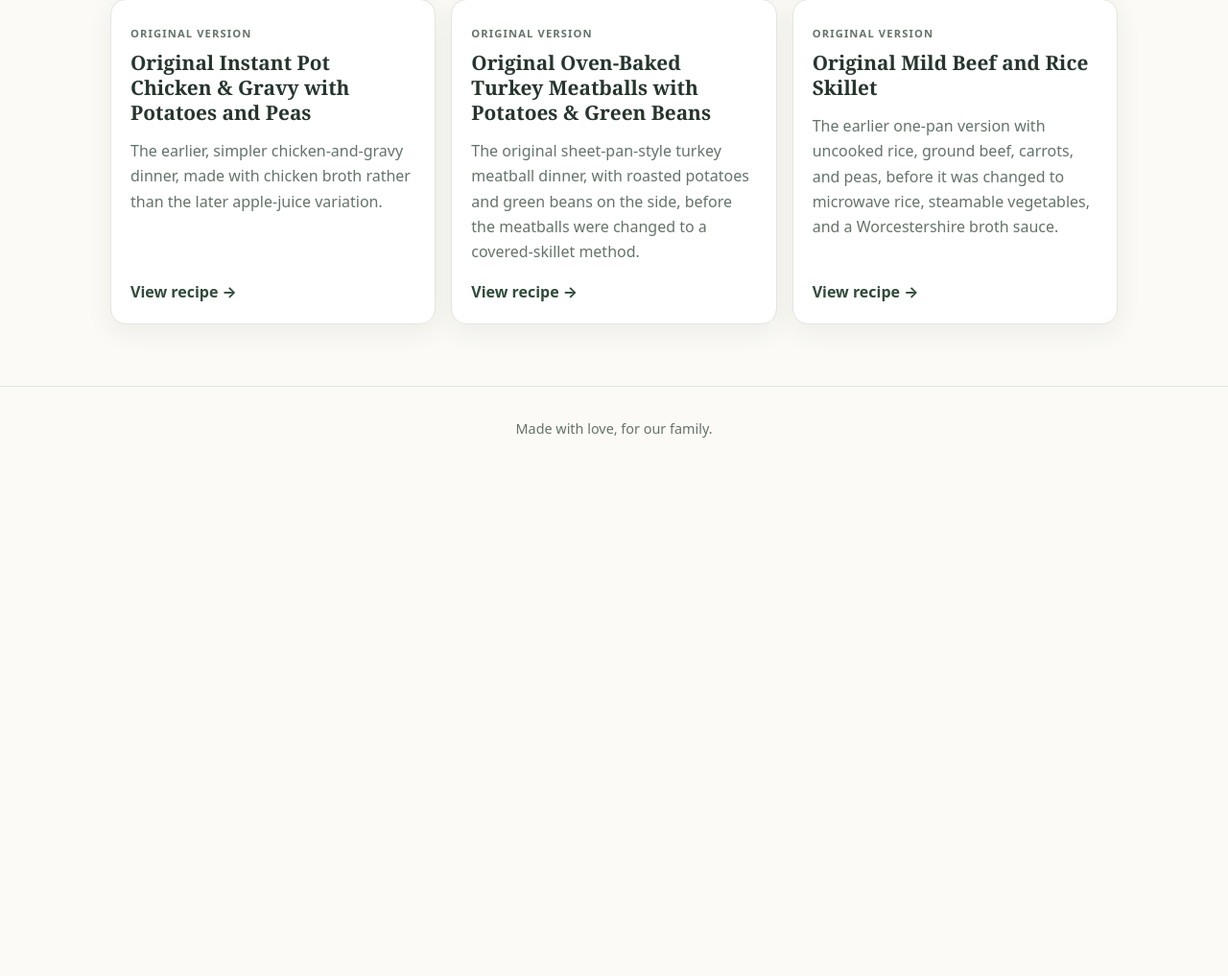
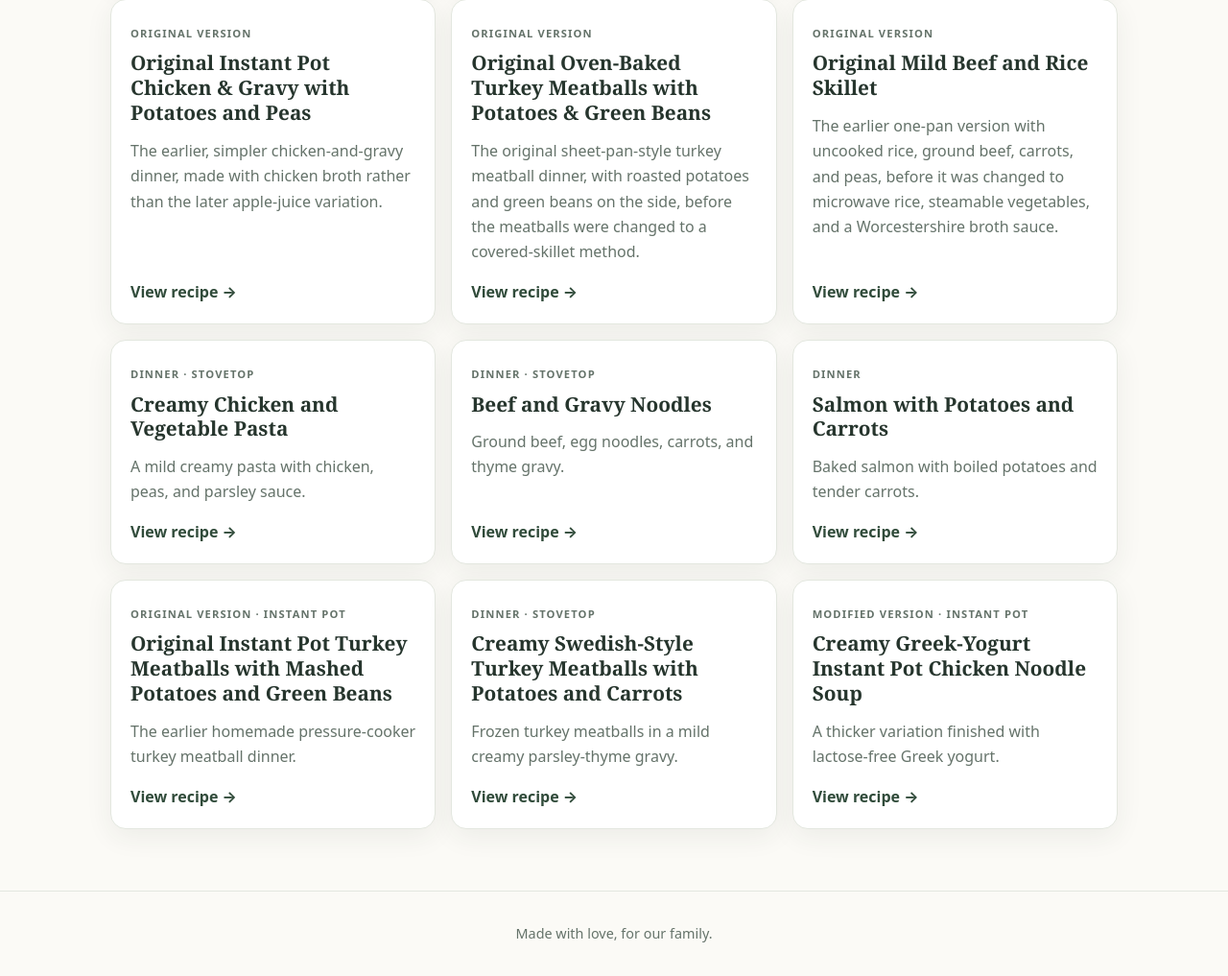
Before and after one commit to kmb1859/Recipe-Book, a plain HTML site: page index.html in a window 1280 px wide. Shown: the part 4878-5895 px from the top of the page at 96% size. Before the commit the page ends 5369 px from the top, so only its background shows below. Drawn offline with Linux system fonts and the light colour scheme.

Commit message:
Add missing recipes and alternate versions to homepage

```diff
--- a/index.html
+++ b/index.html
@@ -54,4 +54,10 @@
 <article class="recipe-card" data-category="dinner"><p class="card-category">Original Version</p><h3>Original Instant Pot Chicken &amp; Gravy with Potatoes and Peas</h3><p>The earlier, simpler chicken-and-gravy dinner, made with chicken broth rather than the later apple-juice variation.</p><a href="recipes/original-instant-pot-chicken-gravy/">View recipe →</a></article>
 <article class="recipe-card" data-category="dinner"><p class="card-category">Original Version</p><h3>Original Oven-Baked Turkey Meatballs with Potatoes &amp; Green Beans</h3><p>The original sheet-pan-style turkey meatball dinner, with roasted potatoes and green beans on the side, before the meatballs were changed to a covered-skillet method.</p><a href="recipes/original-oven-baked-turkey-meatballs-dinner/">View recipe →</a></article>
 <article class="recipe-card" data-category="dinner"><p class="card-category">Original Version</p><h3>Original Mild Beef and Rice Skillet</h3><p>The earlier one-pan version with uncooked rice, ground beef, carrots, and peas, before it was changed to microwave rice, steamable vegetables, and a Worcestershire broth sauce.</p><a href="recipes/original-mild-beef-rice-skillet/">View recipe →</a></article>
+<article class="recipe-card" data-category="dinner"><p class="card-category">Dinner · Stovetop</p><h3>Creamy Chicken and Vegetable Pasta</h3><p>A mild creamy pasta with chicken, peas, and parsley sauce.</p><a href="recipes/creamy-chicken-vegetable-pasta/">View recipe →</a></article>
+<article class="recipe-card" data-category="dinner"><p class="card-category">Dinner · Stovetop</p><h3>Beef and Gravy Noodles</h3><p>Ground beef, egg noodles, carrots, and thyme gravy.</p><a href="recipes/beef-and-gravy-noodles/">View recipe →</a></article>
+<article class="recipe-card" data-category="dinner"><p class="card-category">Dinner</p><h3>Salmon with Potatoes and Carrots</h3><p>Baked salmon with boiled potatoes and tender carrots.</p><a href="recipes/salmon-potatoes-carrots/">View recipe →</a></article>
+<article class="recipe-card" data-category="dinner instant-pot"><p class="card-category">Original Version · Instant Pot</p><h3>Original Instant Pot Turkey Meatballs with Mashed Potatoes and Green Beans</h3><p>The earlier homemade pressure-cooker turkey meatball dinner.</p><a href="recipes/original-instant-pot-turkey-meatballs-mashed-potatoes/">View recipe →</a></article>
+<article class="recipe-card" data-category="dinner"><p class="card-category">Dinner · Stovetop</p><h3>Creamy Swedish-Style Turkey Meatballs with Potatoes and Carrots</h3><p>Frozen turkey meatballs in a mild creamy parsley-thyme gravy.</p><a href="recipes/creamy-swedish-turkey-meatballs-potatoes-carrots/">View recipe →</a></article>
+<article class="recipe-card" data-category="dinner instant-pot"><p class="card-category">Modified Version · Instant Pot</p><h3>Creamy Greek-Yogurt Instant Pot Chicken Noodle Soup</h3><p>A thicker variation finished with lactose-free Greek yogurt.</p><a href="recipes/greek-yogurt-instant-pot-chicken-noodle-soup/">View recipe →</a></article>
 </div></section></main><footer class="site-footer">Made with love, for our family.</footer><script src="site.js"></script></body></html>
```
